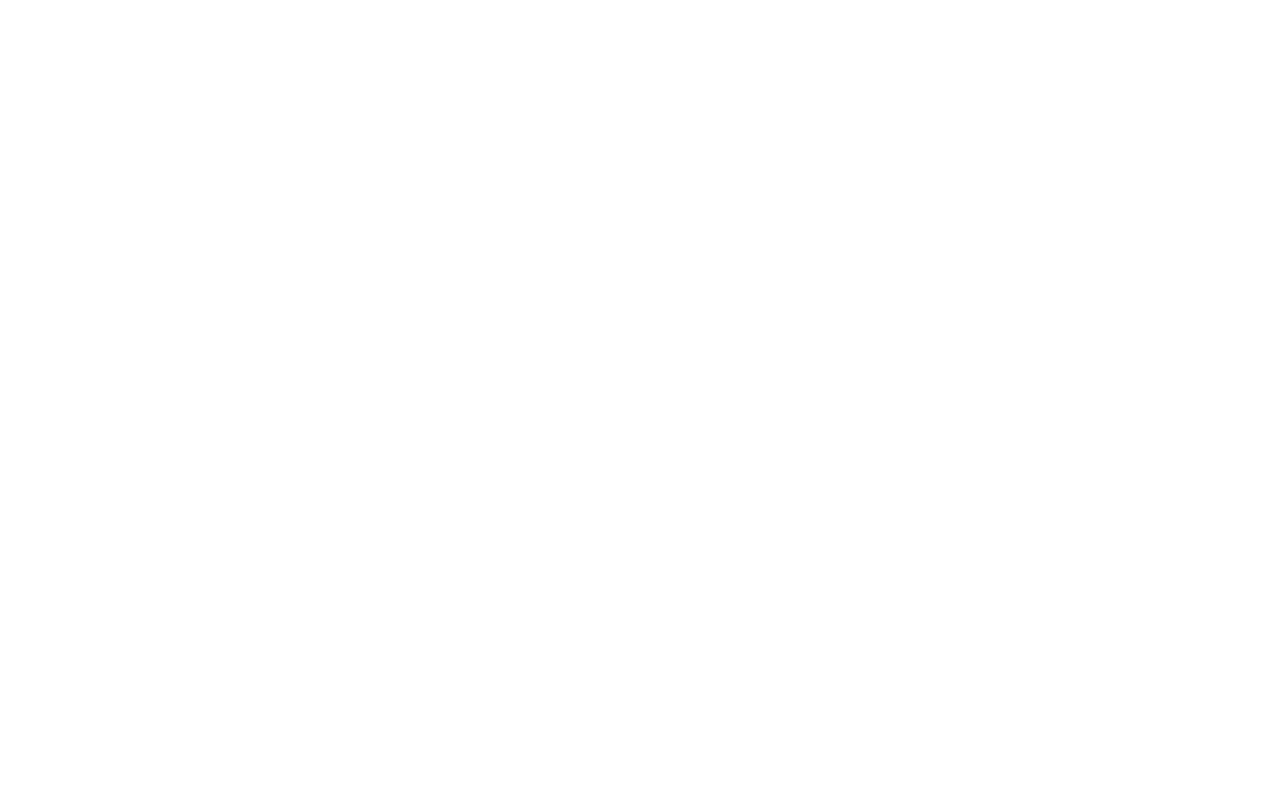
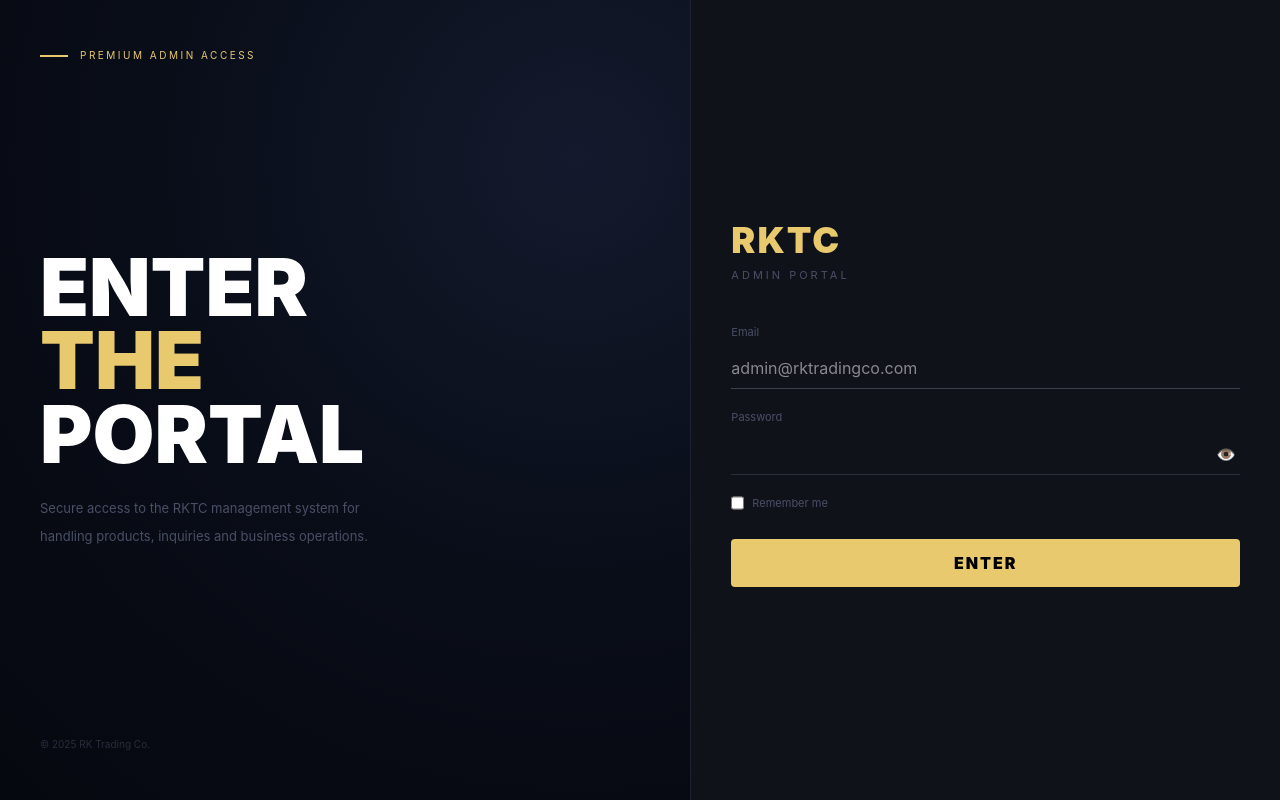
Before and after one commit to YASHdroid/RKTC_Porttfolio, a React (Vite) app in the folder RKTC_Portfolio/client/: page /admin/login in a window 1280 px wide. Before the commit this address had no page. Built offline with nearby package versions, Linux system fonts and the light colour scheme.

Commit message:
feat: add admin login UI with JWT authentication

```diff
--- a/RKTC_Portfolio/client/package.json
+++ b/RKTC_Portfolio/client/package.json
@@ -10,6 +10,7 @@
     "preview": "vite preview"
   },
   "dependencies": {
+    "axios": "^1.18.0",
     "react": "^19.2.6",
     "react-dom": "^19.2.6",
     "react-router-dom": "^7.17.0"
--- a/RKTC_Portfolio/client/src/App.jsx
+++ b/RKTC_Portfolio/client/src/App.jsx
@@ -4,7 +4,8 @@
 import Contact from './pages/Contact';
 import DealsIn from './pages/DealsIn';
 import PastWork from './pages/PastWork';
-
+import Login from "./pages/admin/Login";
+import Dashboard from './pages/admin/Dashboard';
 function App() {
   return (
     <BrowserRouter>
@@ -14,6 +15,9 @@
         <Route path="/contact" element={<Contact />} />
         <Route path="/deals" element={<DealsIn />} />
         <Route path="/pastwork" element={<PastWork />} />
+        <Route path="/admin/login" element={<Login />}/>
+        <Route path="/admin/dashboard" element={<Dashboard />}
+/>
       </Routes>
     </BrowserRouter>
   )
--- /dev/null
+++ b/RKTC_Portfolio/client/src/pages/admin/Dashboard.jsx
@@ -0,0 +1,15 @@
+const Dashboard = () => {
+
+return(
+
+<div>
+
+Dashboard
+
+</div>
+
+);
+
+};
+
+export default Dashboard;
--- /dev/null
+++ b/RKTC_Portfolio/client/src/pages/admin/Login.jsx
@@ -0,0 +1,337 @@
+
+import { useState } from "react";
+import axios from "axios"
+import {useNavigate} from "react-router-dom";
+
+
+const Login = () => {
+    const navigate = useNavigate();
+  const [showPassword, setShowPassword] = useState(false);
+
+  const [formData, setFormData] = useState({
+    email: "",
+    password: "",
+    remember: false,
+  });
+
+  const handleSubmit = async (e) => {
+  e.preventDefault();
+
+  try {
+
+    const res =
+      await axios.post(
+
+        "http://localhost:1122/api/admin/login",
+
+        {
+          email:
+            formData.email,
+
+          password:
+            formData.password,
+        }
+
+      );
+   console.log(
+      res.data
+    );
+
+    localStorage.setItem(
+      "token",
+      res.data.token
+    );
+
+ navigate(
+"/admin/dashboard"
+);
+
+    console.log(
+      "Token Saved"
+    );
+
+  }
+
+  catch(err){
+
+    console.log(
+      err.response
+    );
+
+  }
+
+};
+  return (
+    <div
+      className="
+      min-h-screen
+      flex
+      text-white
+      font-sans
+      bg-[radial-gradient(circle_at_45%_20%,#141a2d_0%,#090d18_45%,#05070d_100%)]
+    "
+    >
+      {/* LEFT */}
+
+      <div
+        className="
+        flex-[1.2]
+        px-10
+        py-12
+        flex
+        flex-col
+        justify-between
+        border-r
+        border-[#1e2130]
+      "
+      >
+        <div className="flex items-center gap-3">
+          <div className="w-7 h-[2px] bg-[#e8c96d]" />
+
+          <span
+            className="
+            text-[10px]
+            tracking-[2.5px]
+            uppercase
+            text-[#e8c96d]
+          "
+          >
+            Premium Admin Access
+          </span>
+        </div>
+
+        <div className="flex-1 flex flex-col justify-center">
+          <h1
+            className="
+            text-[clamp(48px,8vw,80px)]
+            font-black
+            leading-[0.92]
+            uppercase
+          "
+          >
+            ENTER
+            <br />
+
+            <span className="text-[#e8c96d]">
+              THE
+            </span>
+
+            <br />
+
+            PORTAL
+          </h1>
+
+          <p
+            className="
+            mt-6
+            max-w-[340px]
+            text-[13px]
+            text-[#4a4f66]
+            leading-7
+          "
+          >
+            Secure access to the RKTC
+            management system for handling
+            products, inquiries and
+            business operations.
+          </p>
+        </div>
+
+        <div
+          className="
+          text-[10px]
+          text-[#2a2d3a]
+        "
+        >
+          © 2025 RK Trading Co.
+        </div>
+      </div>
+
+      {/* RIGHT */}
+
+      <div
+        className="
+        flex-1
+        px-10
+        py-12
+        flex
+        flex-col
+        justify-center
+        bg-[#10121a]
+      "
+      >
+        <h1
+          className="
+          text-[36px]
+          font-black
+          tracking-[2px]
+          text-[#e8c96d]
+        "
+        >
+          RKTC
+        </h1>
+
+        <p
+          className="
+          mb-10
+          text-[11px]
+          tracking-[3px]
+          uppercase
+          text-[#4a4f66]
+        "
+        >
+          Admin Portal
+        </p>
+
+        <form onSubmit={handleSubmit}>
+          {/* EMAIL */}
+
+          <div className="mb-5">
+            <label
+              className="
+              block
+              mb-2
+              text-[11px]
+              text-[#4a4f66]
+            "
+            >
+              Email
+            </label>
+
+            <input
+              type="email"
+              placeholder="admin@rktradingco.com"
+              value={formData.email}
+              onChange={(e) =>
+                setFormData({
+                  ...formData,
+                  email: e.target.value,
+                })
+              }
+              className="
+              w-full
+
+              border-b
+              border-[#3d3f4a]
+              py-2
+              "
+            />
+          </div>
+
+          {/* PASSWORD */}
+
+          <div className="mb-5">
+            <label
+              className="
+              block
+              mb-2
+              text-[11px]
+              text-[#4a4f66]
+            "
+            >
+              Password
+            </label>
+
+            <div className="relative">
+              <input
+                type={
+                  showPassword
+                    ? "text"
+                    : "password"
+                }
+                value={formData.password}
+                onChange={(e) =>
+                  setFormData({
+                    ...formData,
+                    password:
+                      e.target.value,
+                  })
+                }
+                className="
+                w-full
+                bg-transparent
+                border-b
+                border-[#2a2d3a]
+                py-2
+                outline-none
+                focus:border-[#e8c96d]
+              "
+              />
+
+              <button
+                type="button"
+                onClick={() =>
+                  setShowPassword(
+                    !showPassword
+                  )
+                }
+                className="
+                absolute
+                right-1
+                top-1/2
+                -translate-y-1/2
+              "
+              >
+                👁
+              </button>
+            </div>
+          </div>
+
+          {/* REMEMBER */}
+
+          <div
+            className="
+            flex
+            justify-between
+            mb-7
+          "
+          >
+            <label
+              className="
+              flex
+              gap-2
+              text-[11px]
+              text-[#4a4f66]
+            "
+            >
+              <input
+                type="checkbox"
+                checked={
+                  formData.remember
+                }
+                onChange={(e) =>
+                  setFormData({
+                    ...formData,
+                    remember:
+                      e.target.checked,
+                  })
+                }
+              />
+
+              Remember me
+            </label>
+          </div>
+
+          <button
+            type="submit"
+            className="
+            w-full
+            py-3
+            rounded
+            bg-[#e8c96d]
+            text-black
+            font-black
+            tracking-[2px]
+            hover:bg-[#d4b455]
+            transition
+          "
+          >
+            ENTER
+          </button>
+        </form>
+      </div>
+    </div>
+  );
+};
+
+export default Login;
```
Also changed, not shown: 1 other file (tests, documents, lock files or other folders).
